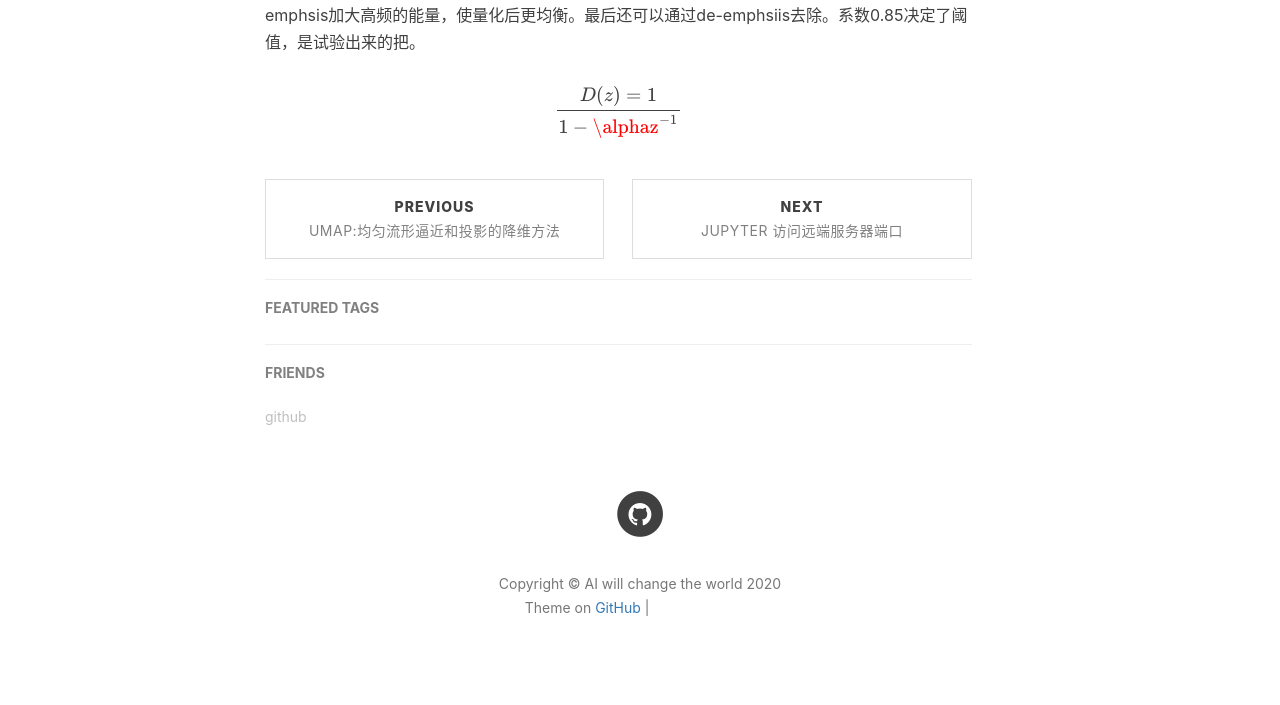
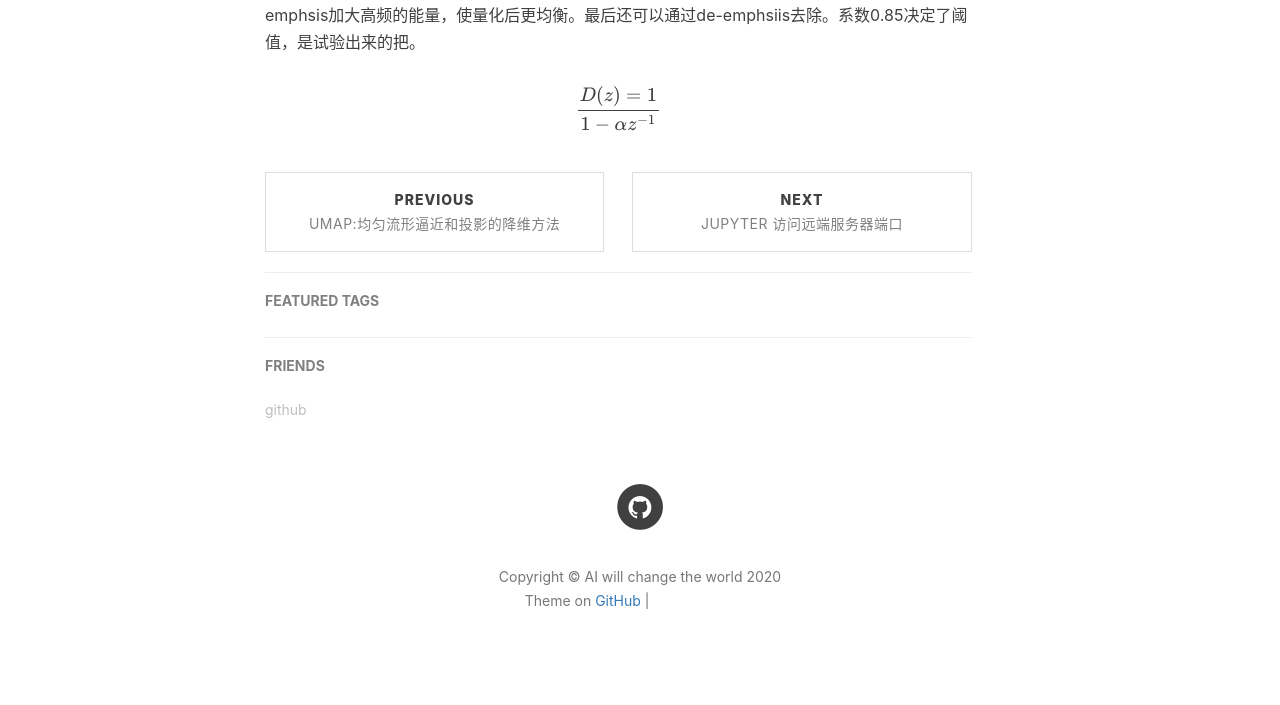
Before and after one commit to zhuxiaoxuhit/zhuxiaoxuhit.github.io, a Jekyll site: the page built from _posts/2020-01-14-LPCNet：物理建模加神经网络的声码器系统.md, in a window 1280 px wide. Shown: the part 1437-2142 px from the top of the page. Built offline with Jekyll 4.4.1, drawn with Linux system fonts in a browser that asks for light colours; nearby versions of some CDN libraries; formulas are drawn with MathJax 3; comment, search, counter and statistics services are not loaded; grey boxes are pictures that could not be loaded.

Commit message:
[ADD] formula mid

```diff
--- a/_posts/2020-01-14-LPCNet：物理建模加神经网络的声码器系统.md
+++ b/_posts/2020-01-14-LPCNet：物理建模加神经网络的声码器系统.md
@@ -31,4 +31,4 @@ tags:
 ## 论文分析
 #### pre-emphsis
 pre-emphsis滤波来提升高频能量，是个一阶高通滤波器。采用pre-enphsis的理由是$\mu$-law量化噪声在高频段更能明显听出来，因为高频量化后有所衰减，所以高频量化噪声大。因此通过pre-emphsis加大高频的能量，使量化后更均衡。最后还可以通过de-emphsiis去除。系数0.85决定了阈值，是试验出来的把。
-<center>$$D(z) = {1}\over{1-\alphaz^{-1}}$$</center>
+<center>$$D(z) = {1}\over{1-{\alpha}z^{-1}}$$</center>
```
